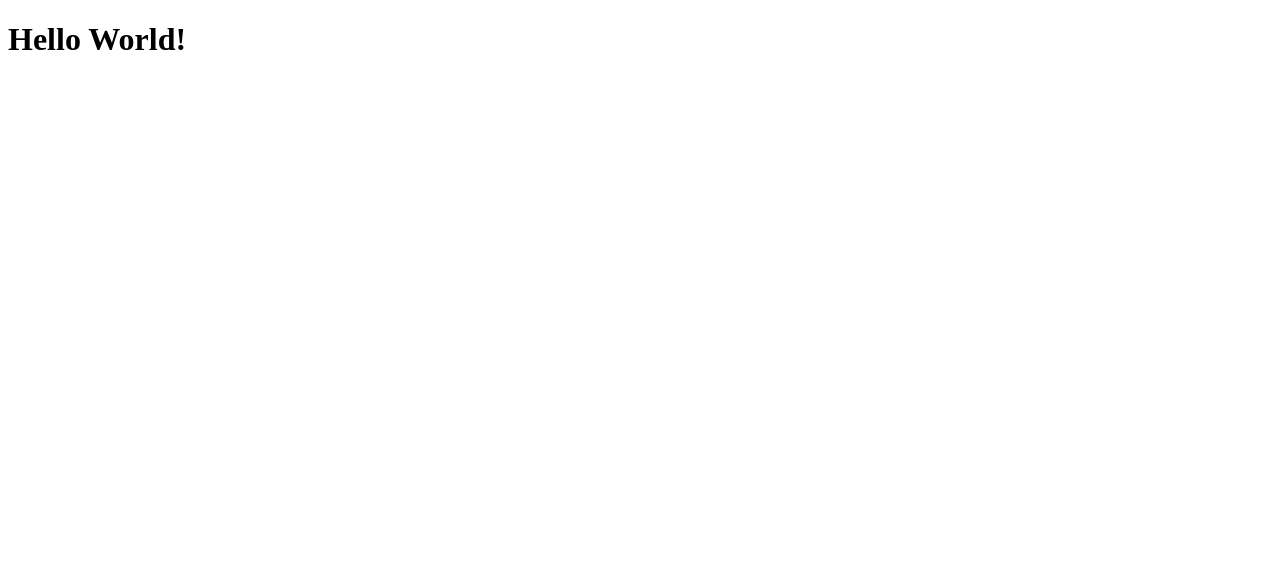
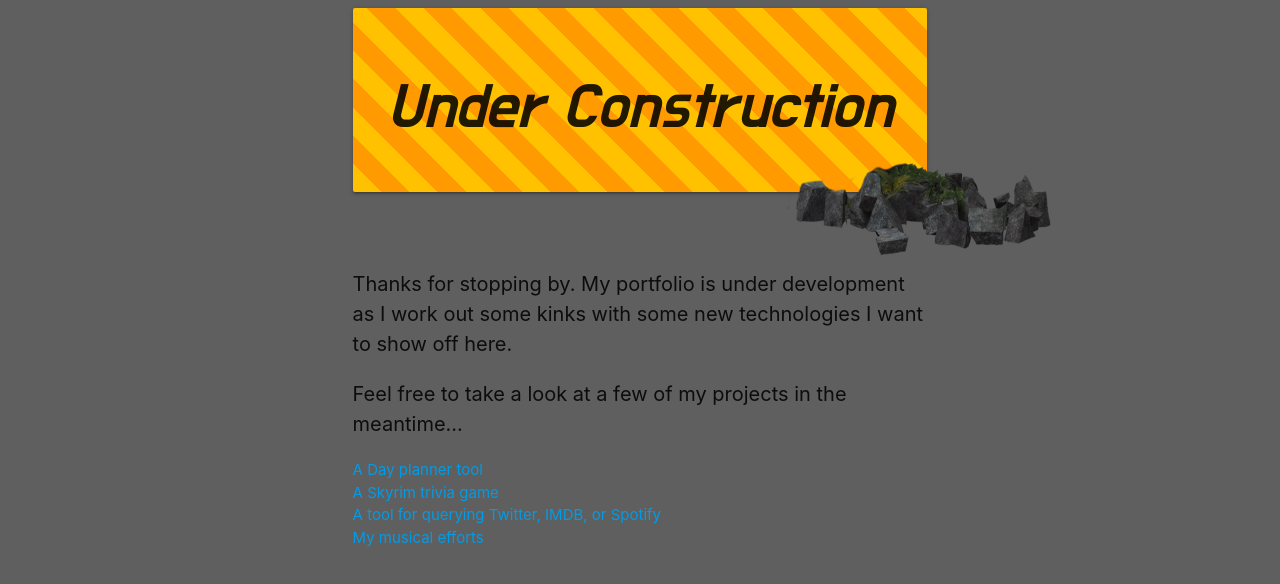
Before and after one commit to PeterAlanAnderson/PeterAlanAnderson.github.io, a plain HTML site: page index.html in a window 1280 px wide. Drawn offline with nearby package versions, Linux system fonts and the light colour scheme.

Commit message:
under construction page

```diff
--- a/index.html
+++ b/index.html
@@ -4,10 +4,40 @@
     <meta charset="UTF-8">
     <meta name="viewport" content="width=device-width, initial-scale=1.0">
     <meta http-equiv="X-UA-Compatible" content="ie=edge">
+    <link rel="stylesheet" href="style.css">
+    <link rel="stylesheet" href="https://cdnjs.cloudflare.com/ajax/libs/materialize/1.0.0-beta/css/materialize.min.css">
+    <link href="https://fonts.googleapis.com/css?family=Do+Hyeon" rel="stylesheet">
+    <link rel="shortcut icon" href="favicon.ico" type="image/x-icon">
     <title>Document</title>
 </head>
 <body>
-    <h1>Hello World!</h1>
+    <div class="container">
+        <div class="row">
+            <div class="col s12 m8 offset-m2">
+                <div class="card construction-card">
+                    <div class="card-content dark-grey-text construction-text center-align">
+                        <h1>Under Construction</h1>
+                        <img class="rubble" src="rubble.png" alt="oops!">
+                    </div>
+                </div>
+            </div>
+        </div>
+        <br>
+        <div class="row">
+            <div class="col s8 offset-s2">
+                <p>Thanks for stopping by.  My portfolio is under development as I work out some kinks with some new technologies I want to show off here.</p>
+                <p>Feel free to take a look at a few of my projects in the meantime...</p>
+                <ul>
+                    <li><a href="https://peteralananderson.github.io/StartMyDay/">A Day planner tool</a></li>
+                    <li><a href="https://peteralananderson.github.io/TriviaGame/">A Skyrim trivia game</a></li>
+                    <li><a href="https://github.com/PeterAlanAnderson/liri-node-app">A tool for querying Twitter, IMDB, or Spotify</a></li>
+                    <li><a href="https://thecellardoorofficial.bandcamp.com/">My musical efforts</a></li>
+                </ul>
+
+            </div>
+
+        </div>
+    </div>
 
 </body>
 </html>
--- /dev/null
+++ b/style.css
@@ -0,0 +1,38 @@
+.construction-card {
+    background: repeating-linear-gradient(
+    45deg,
+    #FFC100,
+    #FFC100 20px,
+    #FF9B00 20px,
+    #FF9B00 40px
+    );
+    border-radius: 20px;
+    /* width: 100%; */
+    max-height: 200px;
+
+}
+
+h1{
+    font-family: 'Do Hyeon', sans-serif;
+    font-style: italic;
+}
+
+.center {
+    margin: auto;
+}
+
+body {
+    background-color: #5f5f5f;
+}
+
+.rubble{
+    position:absolute;
+    left:70%;
+    top:60px;
+    height: 200px;
+    /* color:blue; */
+}
+
+p{
+    font-size: 20px;
+}
```
Also changed, not shown: favicon.ico (added), rubble.png (added).
